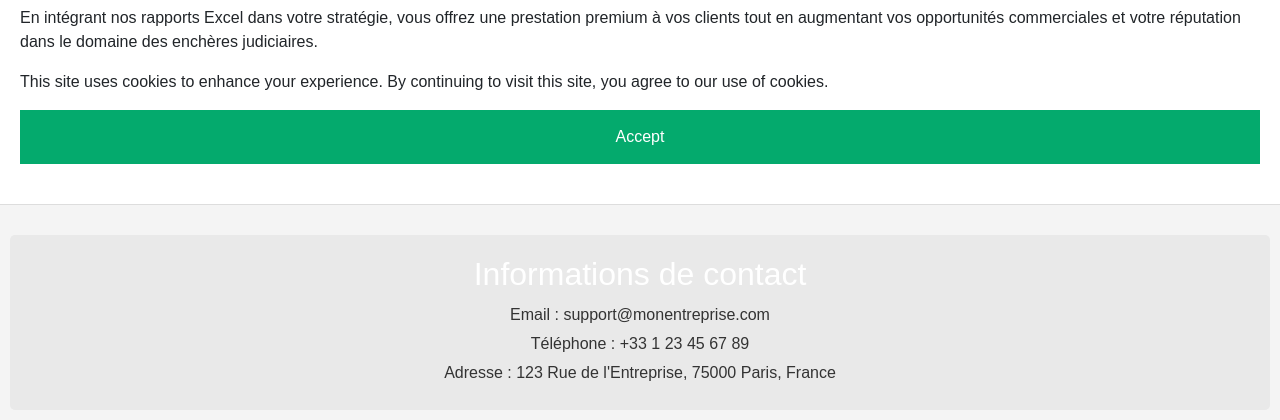
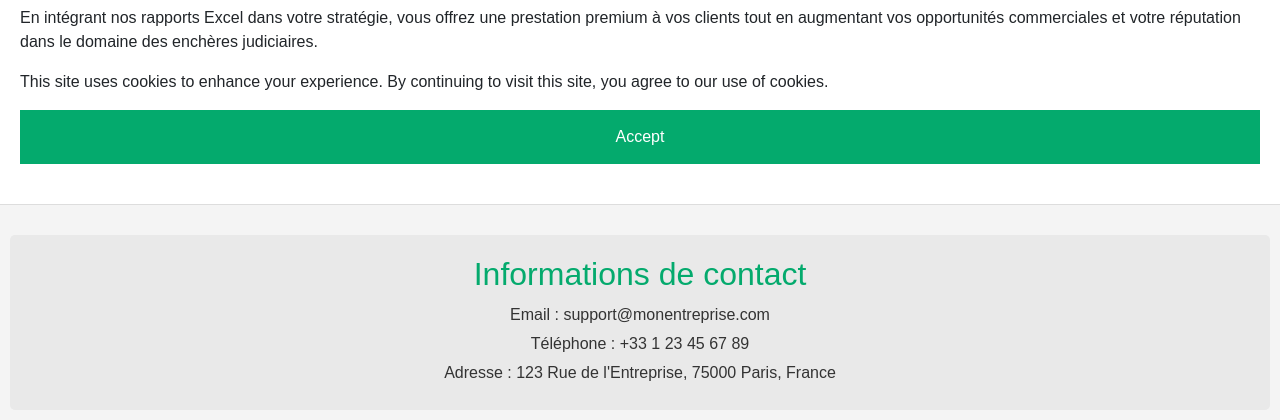
Before and after one commit to Ahmed-Zain-ul-Abideen/flask-app, a Flask app: page / in a window 1280 px wide. Shown: the part 1519-1939 px from the top of the page. Run offline with Flask 3, Linux system fonts and the light colour scheme; some libraries are stand-ins or nearby versions.

Commit message:
fixed
fixed

```diff
--- a/templates/indexV2.html
+++ b/templates/indexV2.html
@@ -16,6 +16,10 @@
         height: 345px;            /* Fixed height */
         object-fit: contain;      /* Maintain aspect ratio and ensure the image fits within the height */
         width: auto;              /* Let the width adjust automatically based on the height */
+    }
+
+    footer h2 {
+        color: #04aa6d; /* Change the color of the h2 in footer to green */
     }
 </style>
 
```
